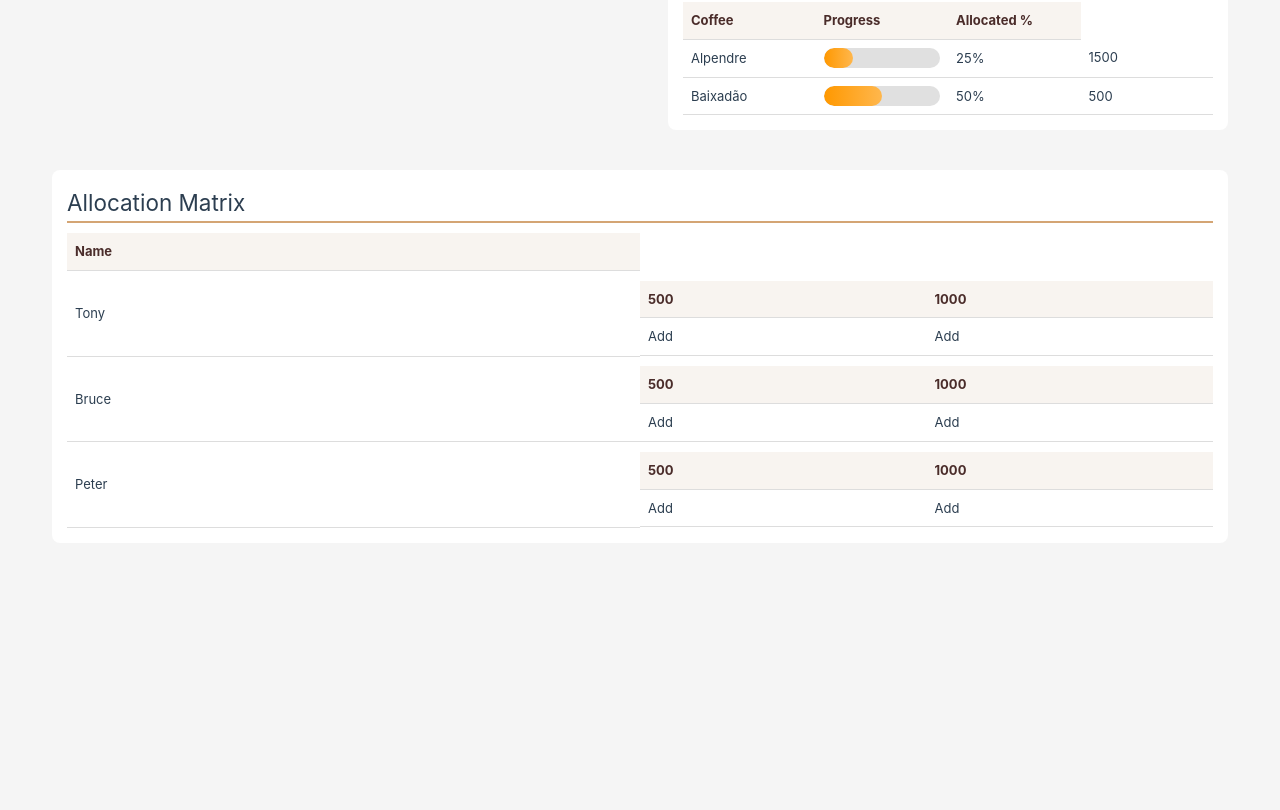
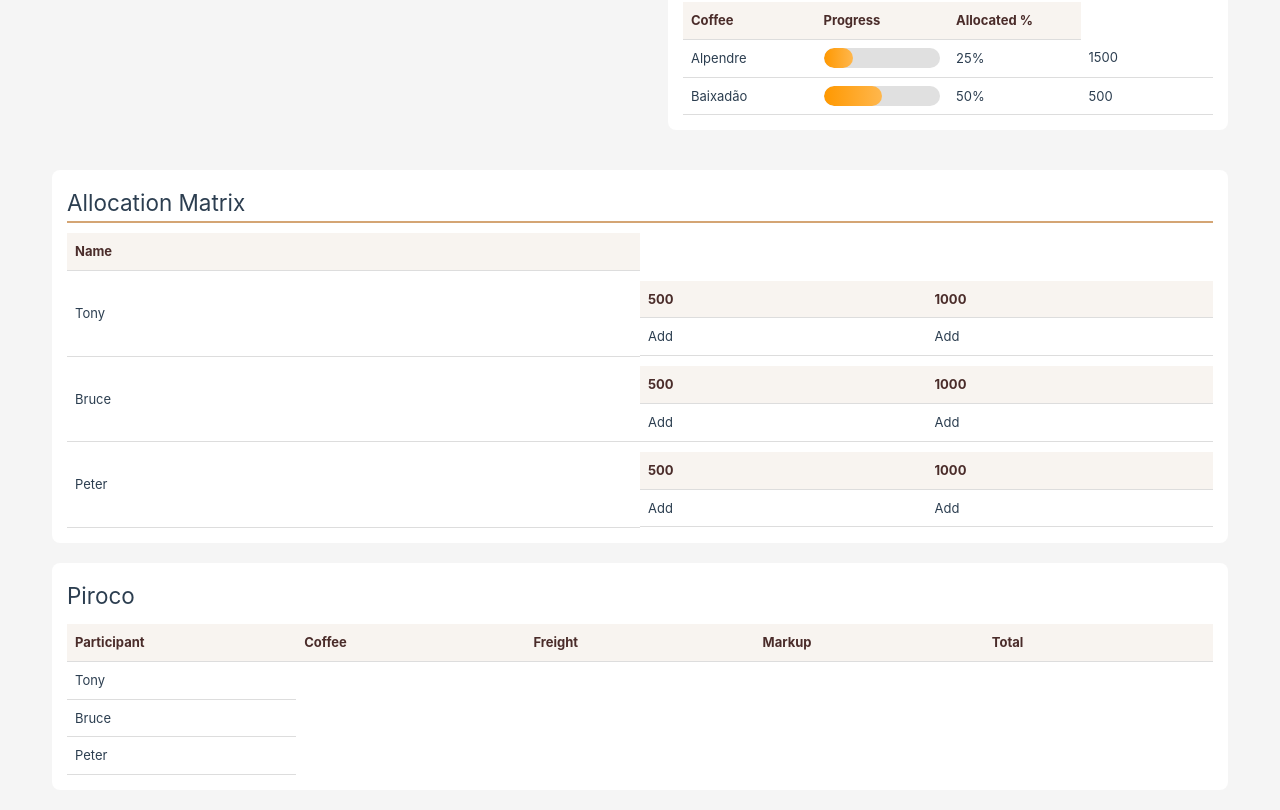
Before and after one commit to paulograbin/coffee, a Vue app: page /#/ in a window 1280 px wide. Shown: the part 1004-1814 px from the top of the page. Before the commit the page ends 1567 px from the top, so only its background shows below. Built offline with nearby package versions, Linux system fonts and the light colour scheme; the HTML template or start-up script is replaced by a standard one.

Commit message:
Add settlement

```diff
--- /dev/null
+++ b/src/components/SettlementTable.vue
@@ -0,0 +1,38 @@
+<script setup lang="ts">
+import { usePurchaseStore } from '@/stores/purchase-store.ts'
+
+const purchaseStore = usePurchaseStore()
+</script>
+
+<template>
+  <section class="card">
+    <h1>Piroco</h1>
+
+    <p v-if="!purchaseStore.purchase.allocations.length" class="empty">
+      Allocate coffee to a participant to see the settlement data
+    </p>
+
+    <template v-else>
+      <table>
+        <thead>
+          <tr>
+            <th>Participant</th>
+            <th>Coffee</th>
+            <th>Freight</th>
+            <th>Markup</th>
+            <th>Total</th>
+          </tr>
+        </thead>
+        <tbody>
+          <tr v-for="participant in purchaseStore.purchase.participants" :key="participant.id">
+            <td>
+              <p>{{ participant.name }}</p>
+            </td>
+          </tr>
+        </tbody>
+      </table>
+    </template>
+  </section>
+</template>
+
+<style scoped></style>
--- a/src/views/HomeView.vue
+++ b/src/views/HomeView.vue
@@ -7,6 +7,7 @@ import { usePurchaseStore } from '@/stores/purchase-store.ts'
 import AllocationTable from '@/components/AllocationTable.vue'
 import { computed, onMounted, onUnmounted } from 'vue'
 import AllocationMatrix from '@/components/AllocationMatrix.vue'
+import SettlementTable from '@/components/SettlementTable.vue'
 
 const purchaseStore = usePurchaseStore()
 
@@ -58,6 +59,7 @@ onUnmounted(() => {
     </div>
   </div>
   <AllocationMatrix />
+  <SettlementTable />
 </template>
 
 <style scoped>
```
